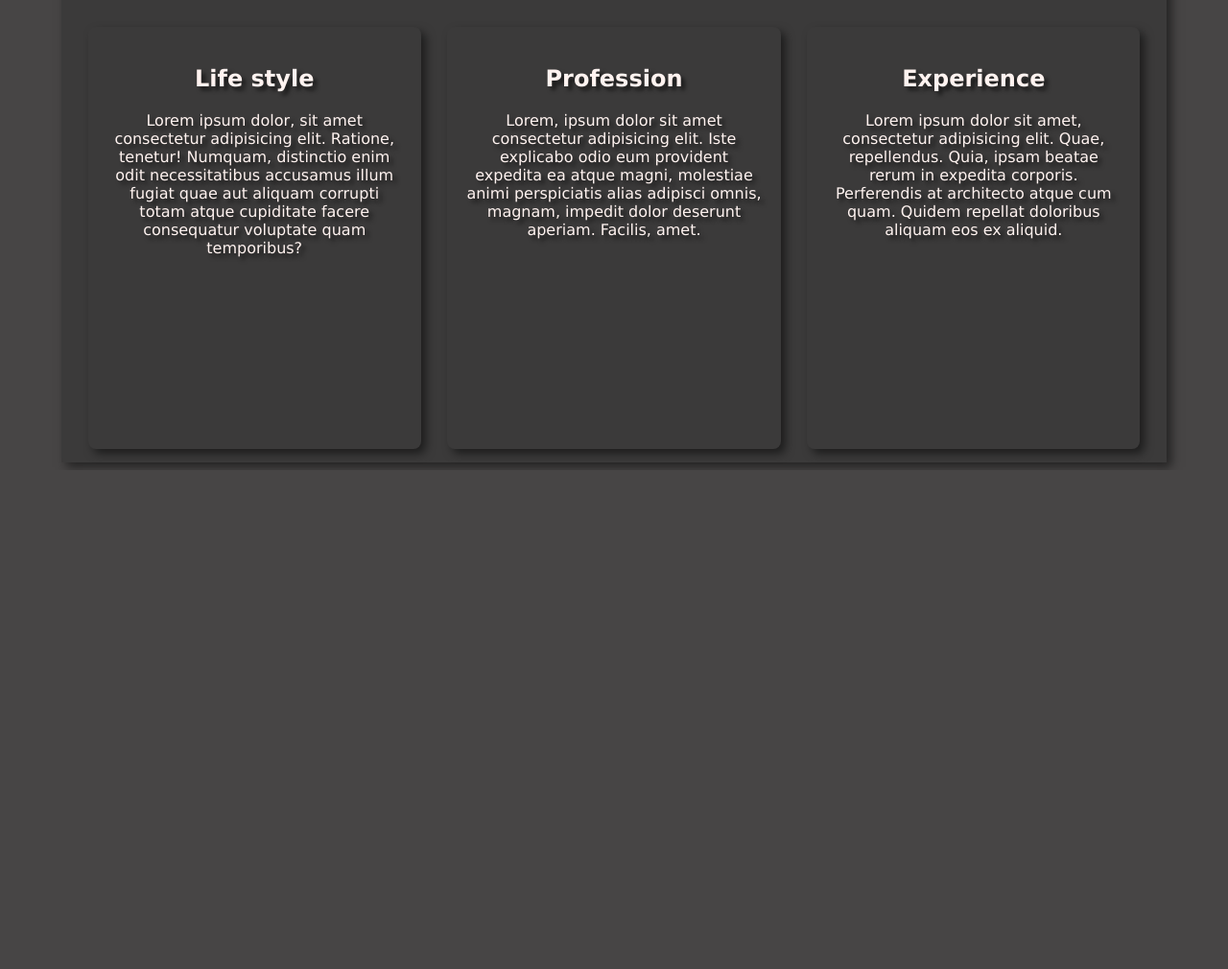
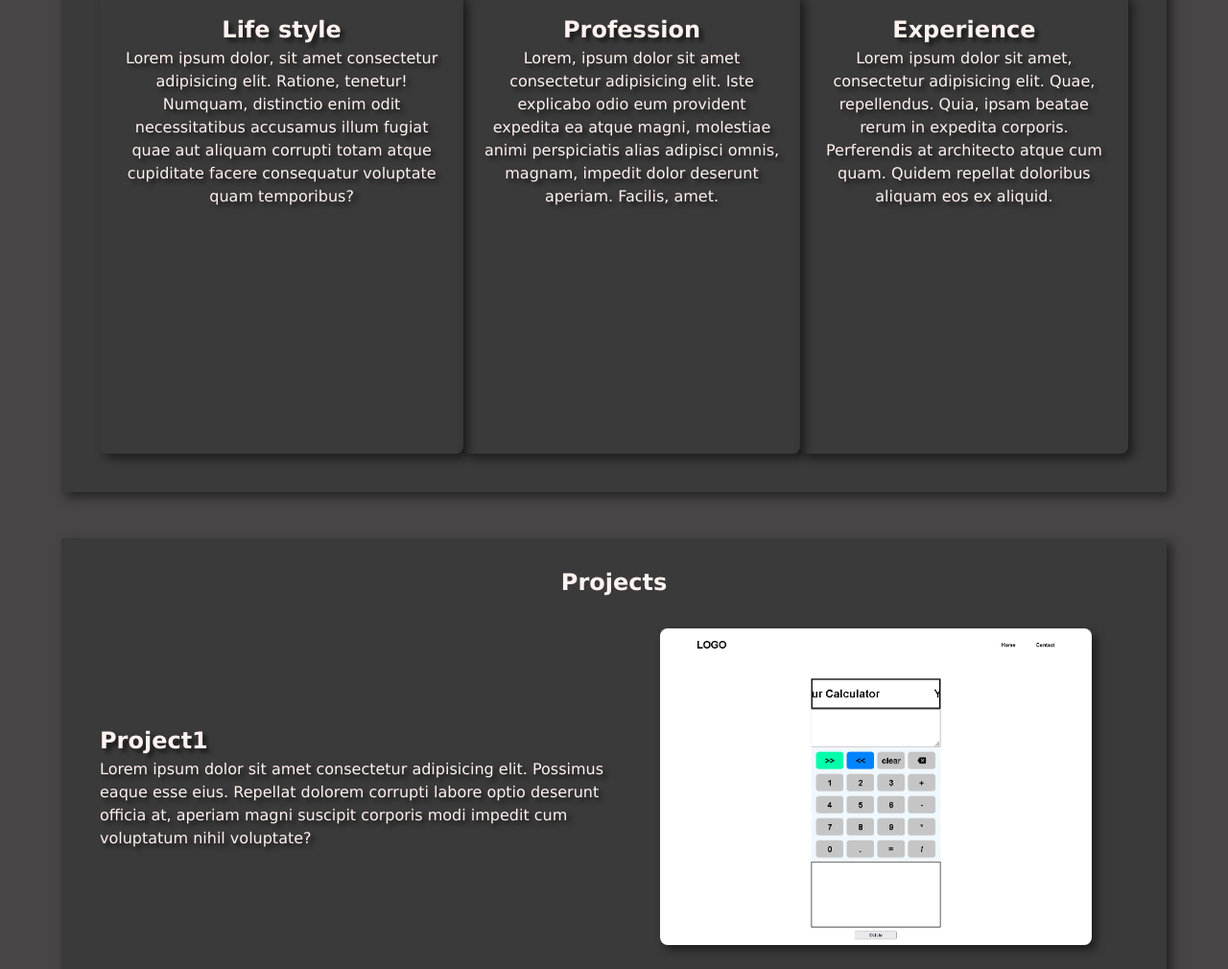
Before and after one commit to Kevx17/Personal_website, a website built with webpack: page src/index.html in a window 1280 px wide. Shown: the part 842-1852 px from the top of the page at 96% size. Before the commit the page ends 1332 px from the top, so only its background shows below. Built offline with nearby package versions, Linux system fonts and the light colour scheme.

Commit message:
projects section + few mistakes

```diff
--- a/src/index.html
+++ b/src/index.html
@@ -6,6 +6,7 @@
     <title>Document</title>
 </head>
 <body>
+    <main>
         <header>
             <div id="logo">
                 <!--Logo(img later)-->
@@ -17,7 +18,6 @@
                 <p>Contact</p>
             </nav>
         </header>
-
         <section class="hero">
             <div class="quote">
                 <div class="container">
@@ -31,7 +31,6 @@
             </div>
                <img src="statue.png" alt="">
         </section>
-
         <section class="about">
             <h1>About Me</h1>
             <div class="cards">
@@ -49,5 +48,23 @@
                 </div>
             </div>
         </section>
+        <section class="projects">
+            <h1>Projects</h1>
+            <div class="container">
+                <div>
+                    <h1>Project1</h1>
+                    <p class="p_desc">Lorem ipsum dolor sit amet consectetur adipisicing elit. Possimus eaque esse eius. Repellat dolorem corrupti labore optio deserunt officia at, aperiam magni suscipit corporis modi impedit cum voluptatum nihil voluptate?</p>
+                </div>
+                <a href="https://k-kevin.hu/Kevin/calculator_project/calculator_project/"><img src="Calculator.png" alt="Calculator"></a>
+            </div>
+            <div class="container">
+                <div>
+                    <h1>Project2</h1>
+                    <p class="p_desc">Lorem, ipsum dolor sit amet consectetur adipisicing elit. Explicabo ut tempora doloribus accusamus praesentium eveniet molestiae sed repudiandae amet repellat nobis, nulla fugiat nam, aperiam non quibusdam recusandae! Reprehenderit, assumenda!</p>
+                </div>
+                <a href="https://k-kevin.hu/pics/"><img src="Gallery.png" alt="Gallery"></a>
+            </div>
+        </section>
+    </main>
 </body>
 </html>
--- a/src/style.css
+++ b/src/style.css
@@ -1,10 +1,51 @@
+/*
+  Josh's Custom CSS Reset
+  https://www.joshwcomeau.com/css/custom-css-reset/
+*/
+
+*, *::before, *::after {
+    box-sizing: border-box;
+  }
+  * {
+    margin: 0;
+  }
+  body {
+    line-height: 1.5;
+    -webkit-font-smoothing: antialiased;
+  }
+  img, picture, video, canvas, svg {
+    display: block;
+    max-width: 100%;
+  }
+  input, button, textarea, select {
+    font: inherit;
+  }
+  p, h1, h2, h3, h4, h5, h6 {
+    overflow-wrap: break-word;
+  }
+  #root, #__next {
+    isolation: isolate;
+  }
+
+
+
+
+
 body{
     margin-top: 40px;
     background-color: rgb(71, 69, 69);
     display: grid;
     gap: 48px;
     place-items: center;
-    font-family: Verdana, Geneva, Tahoma, sans-serif
+    font-family: Verdana, Geneva, Tahoma, sans-serif;
+    place-items: center;
+}
+
+main{
+    max-width: 1850px;
+    display: grid;
+    gap: 48px;
+    place-items: center;
 }
 
 header{
@@ -12,7 +53,8 @@ header{
     background-color: rgba(48, 48, 48, 0.562);
     color: aliceblue;
     box-shadow: 5px 5px 10px rgba(0, 0, 0, 0.5);
-    width: 90vw;
+    width: 90%;
+    height: 60px;
     justify-self: center;
     text-shadow: 4px 4px 4px rgb(0, 0, 0);
 }
@@ -44,11 +86,12 @@ p{
     grid-template-columns: 1fr 1fr;
     place-items: center;
     background-color: rgba(48, 48, 48, 0.5);
-    width: 90vw;
+    width: 90%;
     height: 70vh;
     justify-self: center;
     box-shadow: 5px 5px 10px rgba(0, 0, 0, 0.5);
     place-items: center;
+    padding-top: 10px;
 }
 
 .quote{
@@ -93,17 +136,18 @@ button:hover{
     margin: 0;
     color: rgb(255, 243, 240);
     background-color: rgba(48, 48, 48, 0.5);
-    width: 90vw;
-    height: 70vh;
+    width: 90%;
     box-shadow: 5px 5px 10px rgba(0, 0, 0, 0.5);
+    text-shadow: 4px 4px 4px rgba(0, 0, 0, 0.582);
     display: grid;
-    grid-template-rows: 1fr 5fr;
+    grid-template-rows: 1fr 7fr;
     align-items: center;
+    padding: 40px;
+    padding-top: 10px;
 }
 
-h1{
+.about h1{
     text-align: center;
-    text-shadow: 4px 4px 4px rgb(0, 0, 0);
 }
 
 
@@ -115,11 +159,47 @@ h1{
 }
 
 .card{
-    width: 24vw;
-    height: 50vh;
+    flex-grow: 0.5;
+    height: 480px;
     border-radius: 8px;
     box-shadow: 5px 5px 10px rgba(0, 0, 0, 0.5);
     text-shadow: 4px 4px 4px rgba(0, 0, 0, 0.582);
     text-align: center;
     padding: 20px;
 }
+
+.projects{
+    margin: 0;
+    width: 90%;
+    color: rgb(255, 243, 240);
+    background-color: rgba(48, 48, 48, 0.5);
+    box-shadow: 5px 5px 10px rgba(0, 0, 0, 0.5);
+    display: grid;
+    gap: 20px;
+    padding-top: 28px;
+    padding-bottom: 28px;
+    place-items: center;
+}
+
+.projects .container{
+    margin-top: 10px;
+    text-shadow: 4px 4px 4px rgba(0, 0, 0, 0.582);
+    width: 100%;
+    display: grid;
+    grid-template-columns: 1fr 1fr;
+    place-items: center;
+    padding-left: 40px;
+}
+
+.projects img{
+    border-radius: 8px;
+    box-shadow: 5px 5px 10px rgba(0, 0, 0, 0.5);
+    max-height: 400px;
+    max-width: 500px;
+    width: 90%;
+    height: 330px;
+}
+
+.projects a{
+    width: 90%;
+}
```
Also changed, not shown: src/Calculator.png (added), src/Gallery.png (added), src/project.webp (added). Lines whose indentation alone changed are shown as unchanged.
